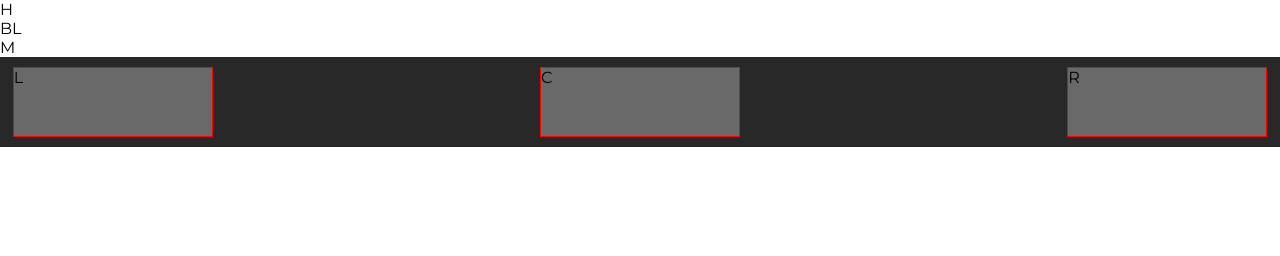
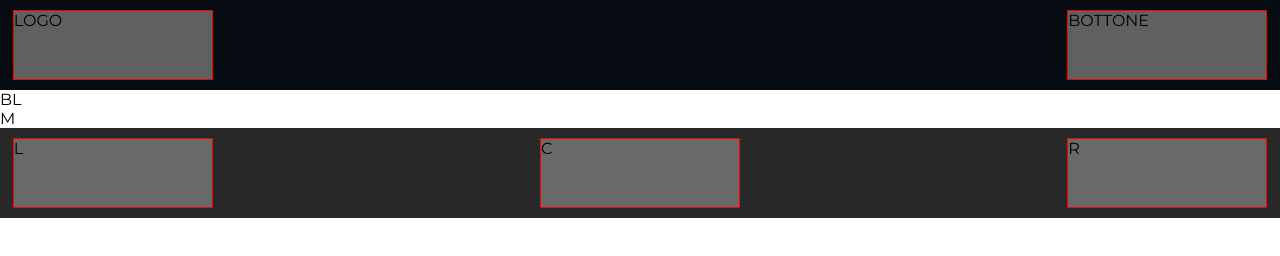
Before and after one commit to LucaFabbozzo/html-css-spotifyweb, a plain HTML site: page index.html in a window 1280 px wide. Drawn offline with Linux system fonts and the light colour scheme.

Commit message:
[add] header structure

```diff
--- a/css/style.css
+++ b/css/style.css
@@ -45,6 +45,15 @@ img {
 }
 
 
+/* header  */
+
+header {
+  height: 90px;
+  background-color: #070B12;
+}
+
+
+
 
 /* footer */
 
--- a/index.html
+++ b/index.html
@@ -12,7 +12,17 @@
   <title>Spotify</title>
 </head>
 <body>
-  <header>H</header>
+  <header>
+    <div class="container d-flex space-between align-items">
+      <div class="logo debug">
+        LOGO
+      </div>
+      <div class="btn debug">
+        BOTTONE
+      </div>
+    </div>
+  </header>
+
   <div>BL</div>
   <main>M</main>
 
```
